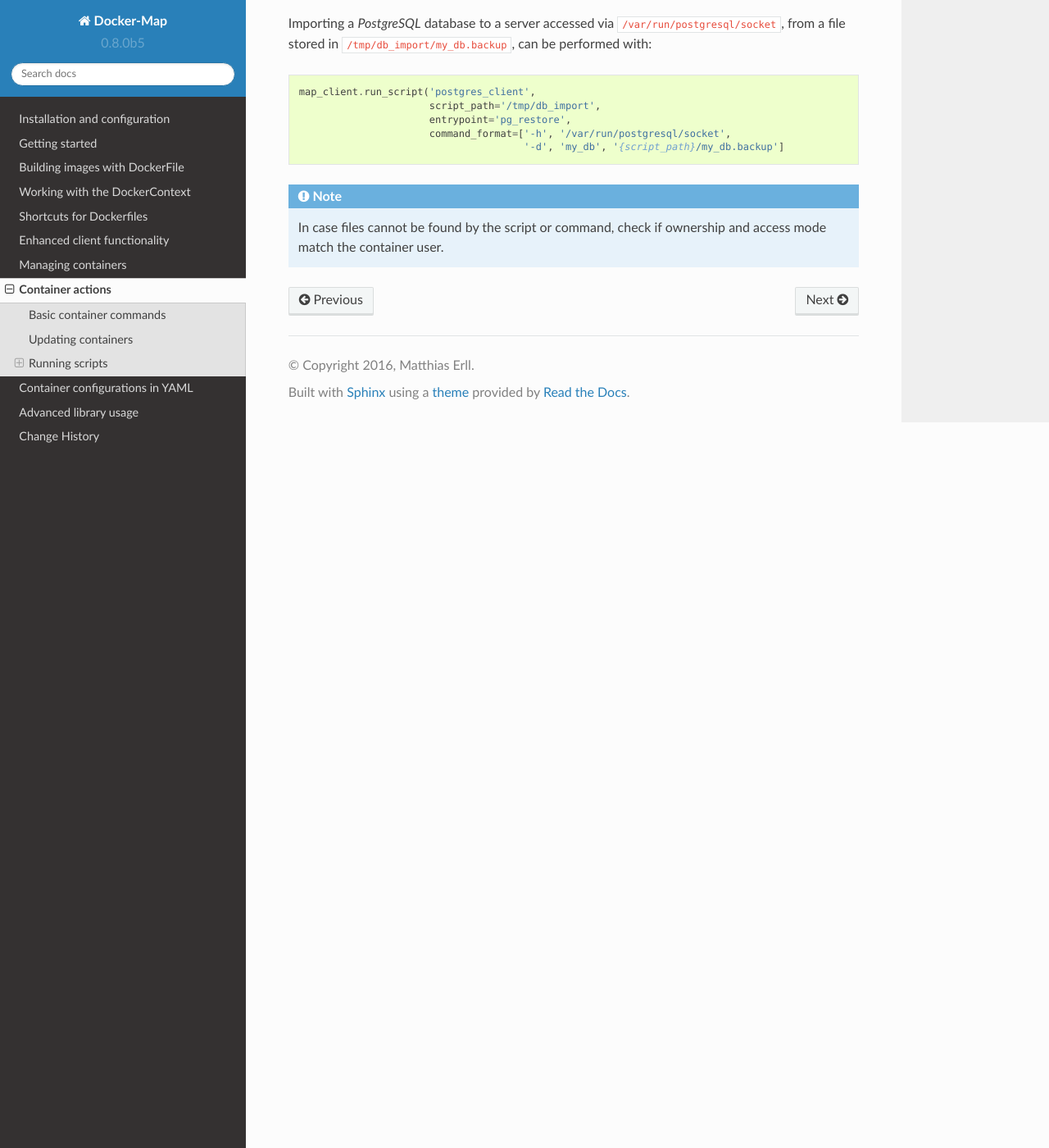
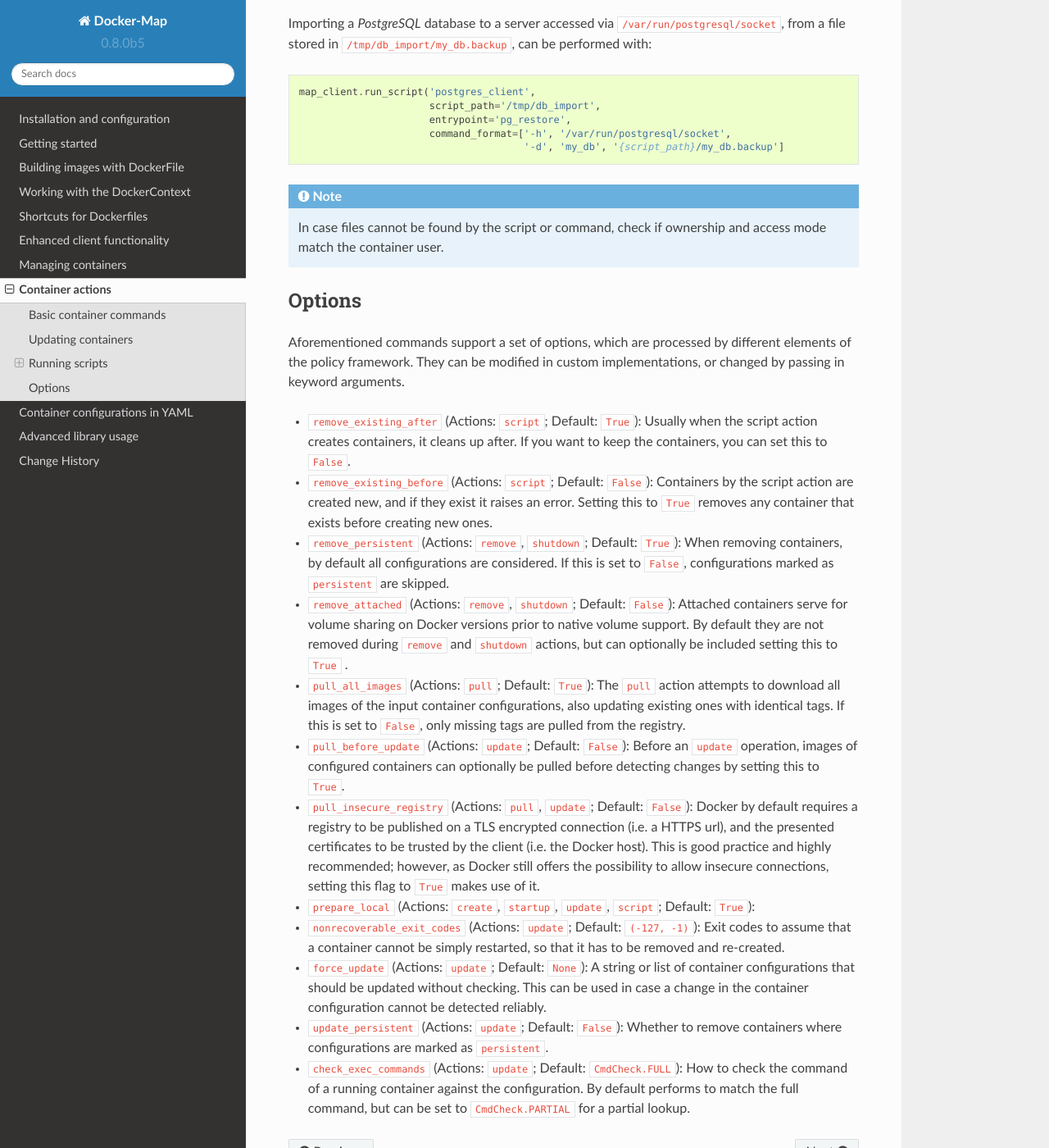
Before and after one commit to merll/docker-map, a Sphinx documentation site: the page built from docs/guide/containers/actions.rst, in a window 1280 px wide and 1400 px high, scrolled down 3797 px. Shown: the whole window at 82% size. Built offline with Sphinx 7.4.7 and the Read the Docs theme 2.0.0, drawn with Linux system fonts in a browser that asks for light colours.

Commit message:
Updated docs with all current policy options.

```diff
--- a/docs/guide/containers/actions.rst
+++ b/docs/guide/containers/actions.rst
@@ -160,3 +160,40 @@ Importing a `PostgreSQL` database to a server accessed via ``/var/run/postgresql
 .. NOTE::
    In case files cannot be found by the script or command, check if ownership and access mode match the container
    user.
+
+
+Options
+-------
+Aforementioned commands support a set of options, which are processed by different elements of the policy framework.
+They can be modified in custom implementations, or changed by passing in keyword arguments.
+
+* ``remove_existing_after`` (Actions: ``script``; Default: ``True``): Usually when the script action creates containers,
+  it cleans up after. If you want to keep the containers, you can set this to ``False``.
+* ``remove_existing_before`` (Actions: ``script``; Default: ``False``): Containers by the script action are created new,
+  and if they exist it raises an error. Setting this to ``True`` removes any container that exists before creating new
+  ones.
+* ``remove_persistent`` (Actions: ``remove``, ``shutdown``; Default: ``True``): When removing containers, by default all
+  configurations are considered. If this is set to ``False``, configurations marked as ``persistent`` are skipped.
+* ``remove_attached`` (Actions: ``remove``, ``shutdown``; Default: ``False``): Attached containers serve for volume
+  sharing on Docker versions prior to native volume support. By default they are not removed during ``remove`` and
+  ``shutdown`` actions, but can optionally be included setting this to ``True`` .
+* ``pull_all_images`` (Actions: ``pull``; Default: ``True``): The ``pull`` action attempts to download all images
+  of the input container configurations, also updating existing ones with identical tags. If this is set to ``False``,
+  only missing tags are pulled from the registry.
+* ``pull_before_update`` (Actions: ``update``; Default: ``False``): Before an ``update`` operation, images of configured
+  containers can optionally be pulled before detecting changes by setting this to ``True``.
+* ``pull_insecure_registry`` (Actions: ``pull``, ``update``; Default: ``False``): Docker by default requires a
+  registry to be published on a TLS encrypted connection (i.e. a HTTPS url), and the presented certificates to be
+  trusted by the client (i.e. the Docker host). This is good practice and highly recommended; however, as Docker still
+  offers the possibility to allow insecure connections, setting this flag to ``True`` makes use of it.
+* ``prepare_local`` (Actions: ``create``, ``startup``, ``update``, ``script``; Default: ``True``):
+* ``nonrecoverable_exit_codes`` (Actions: ``update``; Default: ``(-127, -1)``): Exit codes to assume that a container
+  cannot be simply restarted, so that it has to be removed and re-created.
+* ``force_update`` (Actions: ``update``; Default: ``None``): A string or list of container configurations that should
+  be updated without checking. This can be used in case a change in the container configuration cannot be detected
+  reliably.
+* ``update_persistent`` (Actions: ``update``; Default: ``False``): Whether to remove containers where configurations
+  are marked as ``persistent``.
+* ``check_exec_commands`` (Actions: ``update``; Default: ``CmdCheck.FULL``): How to check the command of a running
+  container against the configuration. By default performs to match the full command, but can be set to
+  ``CmdCheck.PARTIAL`` for a partial lookup.
```
